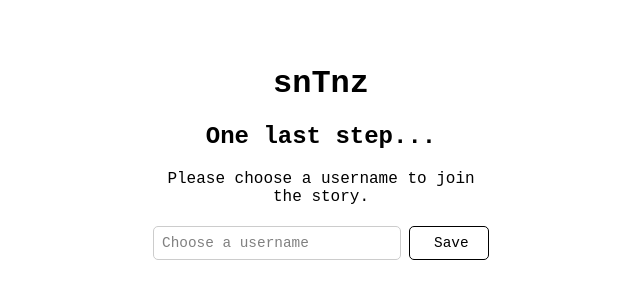
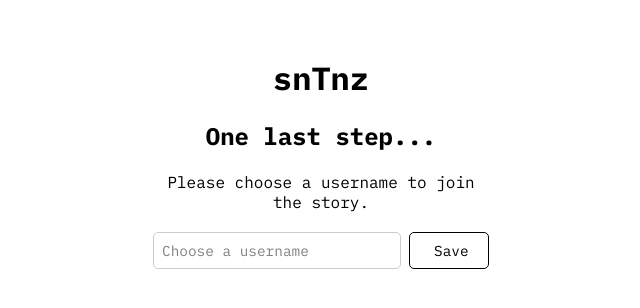
Before and after one commit to numero41/SNTNZ, a website: page sntnz-project/public/username.html in a window 1280 px wide. Shown: the part 256-564 px from the top of the page, without its empty margins (319-959 px from the left). Drawn offline with Linux system fonts and the light colour scheme.

Commit message:
all html files load the fonts from google

```diff
--- a/sntnz-project/public/username.html
+++ b/sntnz-project/public/username.html
@@ -1,10 +1,13 @@
 <!DOCTYPE html>
 <html lang="en">
 <head>
-    <meta charset="UTF-8">
-    <meta name="viewport" content="width=device-width, initial-scale=1.0">
-    <title>Choose a Username - snTnz</title>
-    <link rel="stylesheet" href="/style.css">
+  <meta charset="UTF-8">
+  <meta name="viewport" content="width=device-width, initial-scale=1.0">
+  <title>Choose a Username - snTnz</title>
+  <link rel="preconnect" href="https://fonts.googleapis.com">
+  <link rel="preconnect" href="https://fonts.gstatic.com" crossorigin>
+  <link href="https://fonts.googleapis.com/css2?family=IBM+Plex+Mono:wght@100;200;400;700&display=swap" rel="stylesheet">
+  <link rel="stylesheet" href="/style.css">
 </head>
 <body class="login-page">
   <div class="login-container">
```
Also changed, not shown: sntnz-project/public/history.html (+4 -1 lines), sntnz-project/public/login.html (+3 -0 lines).
